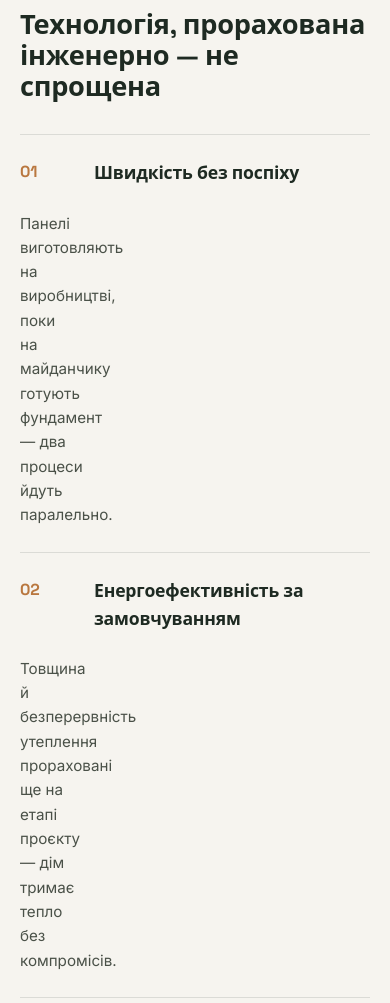
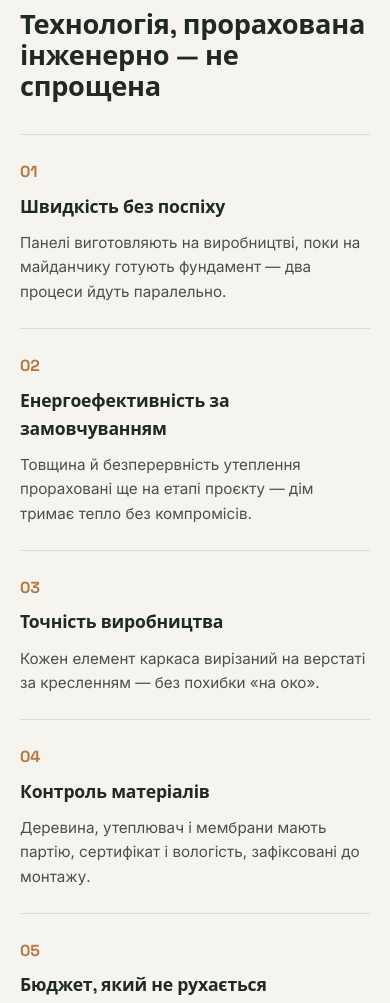
Before and after one commit to Adamde4/futurama, a plain HTML site: page index.html in a window 390 px wide. Shown: the part 6040-7043 px from the top of the page. Drawn offline with Linux system fonts and the light colour scheme.

```diff
--- a/css/styles.css
+++ b/css/styles.css
@@ -281,11 +281,14 @@
    ============================================================ */
 .why { padding: clamp(60px, 8vw, 110px) 0; background: var(--bg); }
 .why__list { border-top: 1px solid var(--line); }
-.why__row { display: grid; grid-template-columns: 56px 1fr; gap: 18px; padding: 24px 0; border-bottom: 1px solid var(--line); }
-.why__index { font-family: var(--font-display); color: var(--copper); font-weight: 700; }
-.why__title { font-size: 1.1rem; margin-bottom: 6px; }
-.why__text { color: var(--ink-soft); max-width: 62ch; font-size: 0.95rem; }
-@media (min-width: 760px) { .why__row { grid-template-columns: 70px 260px 1fr; align-items: baseline; } }
+.why__row { display: grid; grid-template-columns: 1fr; gap: 4px; padding: 24px 0; border-bottom: 1px solid var(--line); }
+.why__index { font-family: var(--font-display); color: var(--copper); font-weight: 700; grid-column: 1; }
+.why__title { font-size: 1.1rem; margin: 4px 0 6px; grid-column: 1; }
+.why__text { color: var(--ink-soft); max-width: 62ch; font-size: 0.95rem; grid-column: 1; }
+@media (min-width: 760px) {
+  .why__row { grid-template-columns: 70px 260px 1fr; gap: 18px; align-items: baseline; }
+  .why__index, .why__title, .why__text { grid-column: auto; margin: 0; }
+}
 
 /* ============================================================
    Materials / wall interactive (kept, retinted)
```
